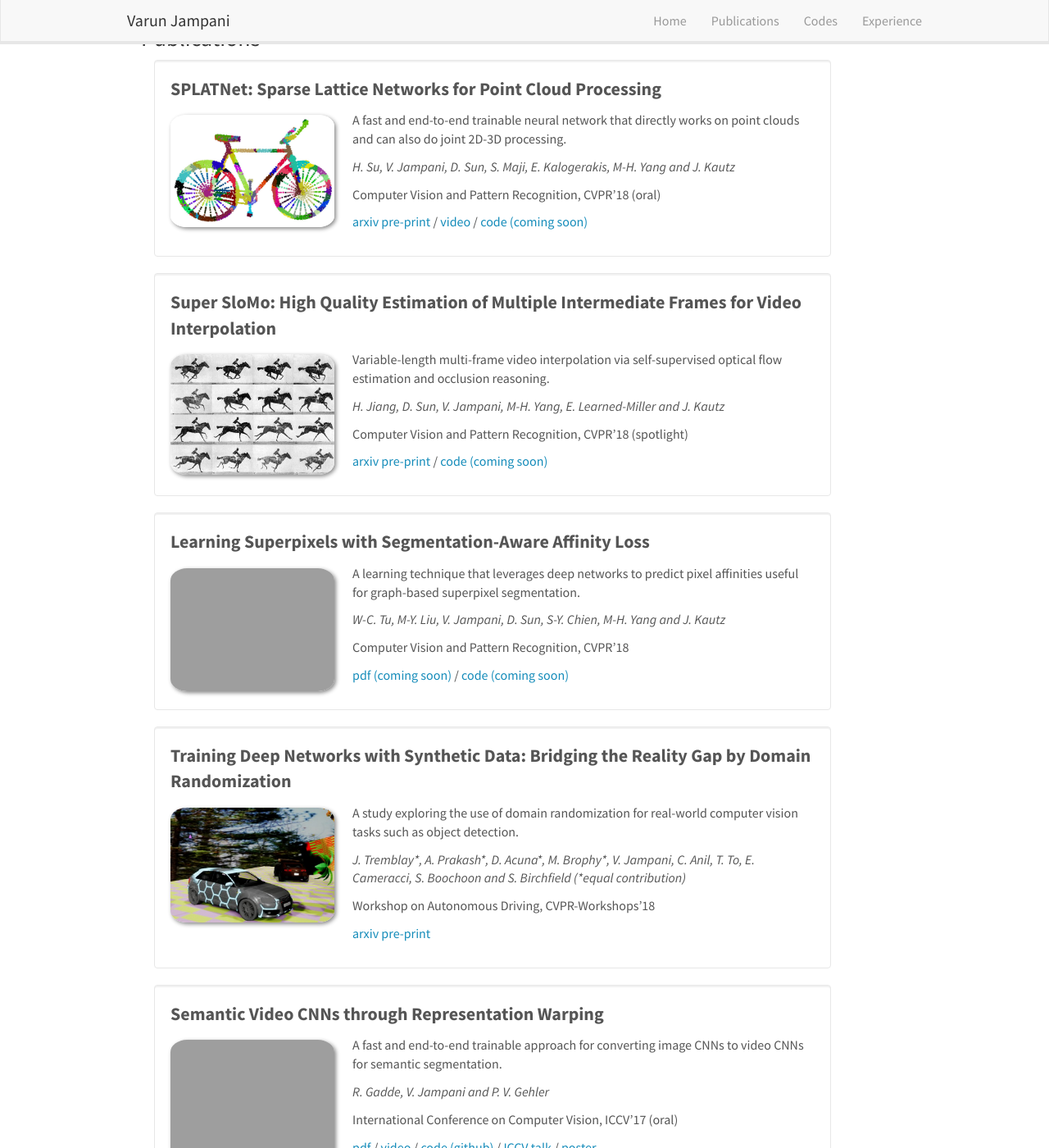
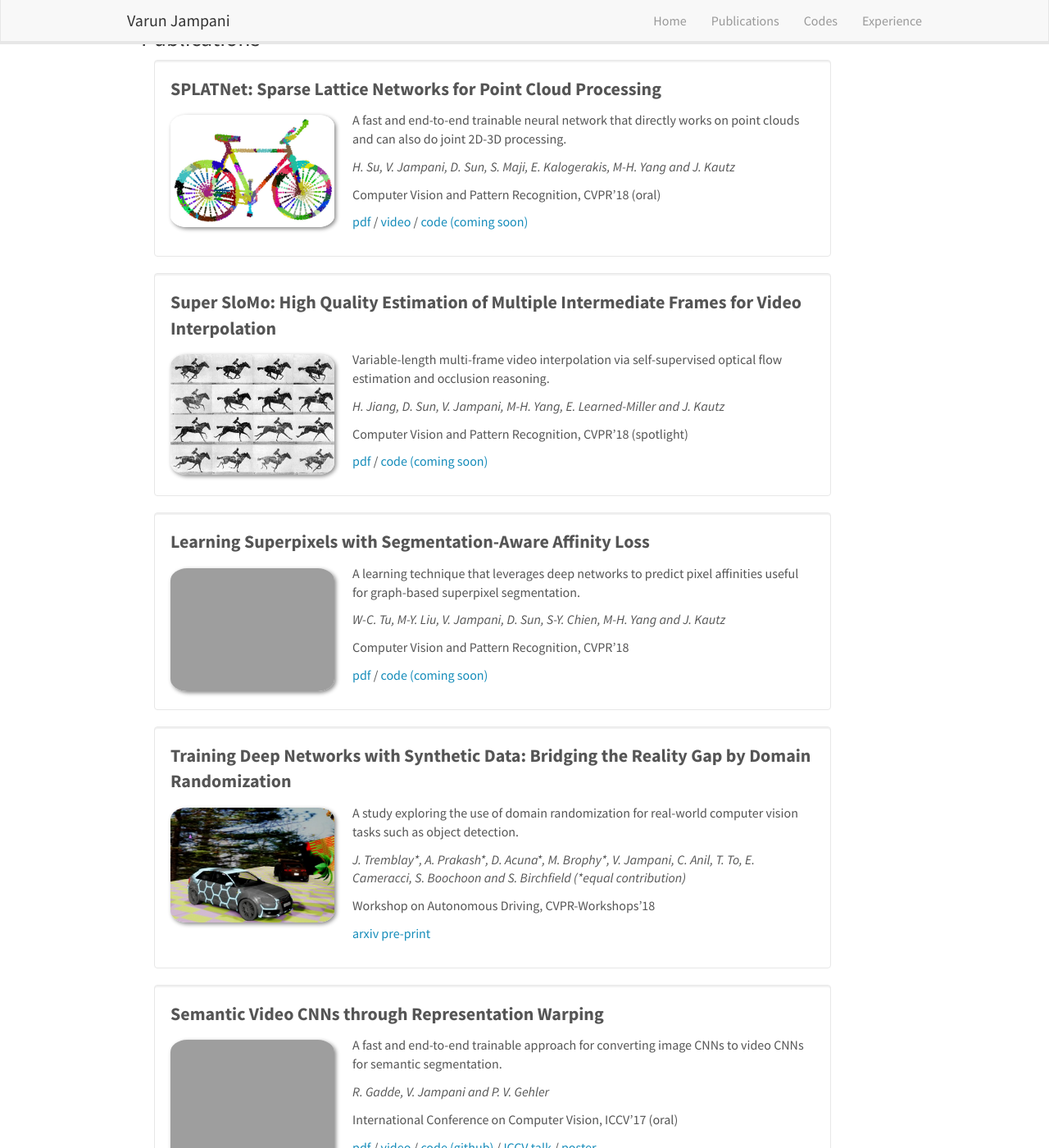
Before and after one commit to varunjampani/varunjampani.github.io, a Jekyll site: the page built from _pages/home.md, in a window 1280 px wide and 1400 px high, scrolled down 693 px. Shown: the whole window at 82% size. Built offline with Jekyll 4.4.1, drawn with Linux system fonts in a browser that asks for light colours; nearby versions of some CDN libraries.

Commit message:
SEAL pdf

```diff
--- a/_data/publist.yml
+++ b/_data/publist.yml
@@ -5,8 +5,8 @@
   venue: Computer Vision and Pattern Recognition, CVPR'18 (oral)
   number_link: 3
   link1:
-    url: https://arxiv.org/abs/1802.08275
-    display: arxiv pre-print
+    url: https://arxiv.org/abs/1802.08275.pdf
+    display: pdf
   link2:
     url: https://www.youtube.com/watch?v=5Lbg4l-t-DU
     display: video
@@ -22,8 +22,8 @@
   venue: Computer Vision and Pattern Recognition, CVPR'18 (spotlight)
   number_link: 2
   link1:
-    url: https://arxiv.org/abs/1712.00080
-    display: arxiv pre-print
+    url: https://arxiv.org/abs/1712.00080.pdf
+    display: pdf
   link2:
     url:
     display: code (coming soon)
@@ -36,8 +36,8 @@
   venue: Computer Vision and Pattern Recognition, CVPR'18
   number_link: 2
   link1:
-    url:
-    display: pdf (coming soon)
+    url: https://varunjampani.github.io/papers/tu18_SEAL.pdf
+    display: pdf
   link2:
     url:
     display: code (coming soon)
```
Also changed, not shown: 1 other file.
